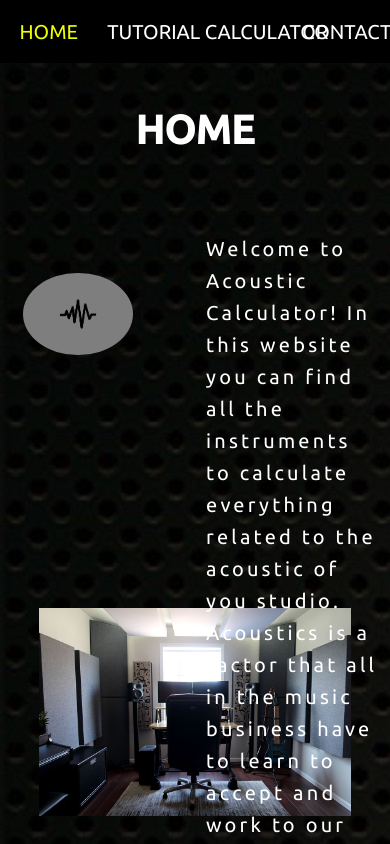
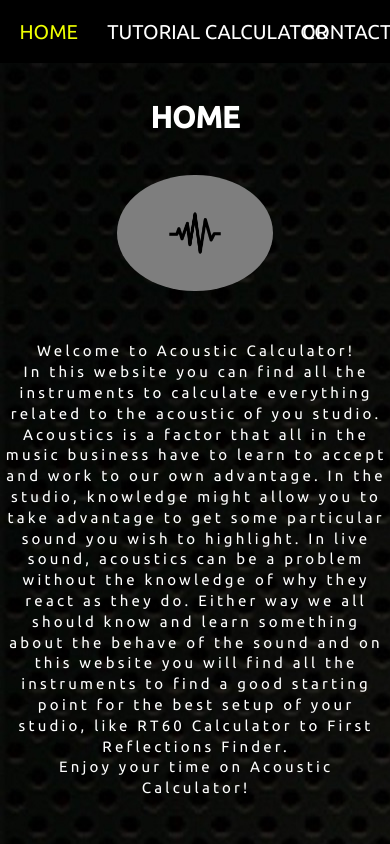
Before and after one commit to fabiolorenzi/acoustic-calculator, a React (Create React App) app: page / in a window 390 px wide. Shown: the top 844 px of the page. Built offline with nearby package versions, Linux system fonts and the light colour scheme.

Commit message:
implemented device compatibility to Home component

```diff
--- a/src/components/Home.jsx
+++ b/src/components/Home.jsx
@@ -14,13 +14,14 @@ function Home() {
                 </div>
                 <div id="homeText">
                     <p>
-                        Welcome to Acoustic Calculator! In this website you can find all the instruments to calculate everything
+                        Welcome to Acoustic Calculator!<br />In this website you can find all the instruments to calculate everything
                         related to the acoustic of you studio. Acoustics is a factor that all in the music business have to learn to
                         accept and work to our own advantage. In the studio, knowledge might allow you to take advantage to get some
                         particular sound you wish to highlight. In live sound, acoustics can be a problem without the knowledge of
                         why they react as they do. Either way we all should know and learn something about the behave of the sound
                         and on this website you will find all the instruments to find a good starting point for the best setup of
-                        your studio, like RT60 Calculator to First Reflections Finder. Enjoy your time on Acoustic Calculator.
+                        your studio, like RT60 Calculator to First Reflections Finder.<br />
+                        Enjoy your time on Acoustic Calculator!
                     </p>
                 </div>
                 <div id="homeImage">
--- a/src/components/Home.style.css
+++ b/src/components/Home.style.css
@@ -46,12 +46,13 @@
     line-height: 2rem;
     letter-spacing: 0.2rem;
     color: #ffffff;
+    margin-bottom: 500px;
 }
 
 #homeImage {
     display: block;
     width: 100%;
-    margin-top: 250px;
+    margin-top: 300px;
     padding-bottom: 120px;
 }
 
@@ -60,3 +61,81 @@
     width: 80%;
     margin: auto;
 }
+
+@media only screen and (max-width: 1250px) {
+    #homeImage {
+        margin-top: 500px;
+    }
+}
+
+@media only screen and (max-width: 1000px) {
+    #logoSide {
+        display: block;
+        width: 100%;
+        margin-bottom: 50px;
+    }
+
+    #logoSide img {
+        width: 40%;
+    }
+
+    #homeText {
+        display: block;
+        width: 100%;
+        text-align: center;
+    }
+
+    #homeText p {
+        width: 90%;
+    }
+
+    #homeImage {
+        margin-top: 700px;
+    }
+}
+
+@media only screen and (max-width: 600px) {
+    .home h1 {
+        margin-bottom: 0px;
+    }
+
+    #homeText {
+        margin-left: 5px;
+    }
+
+    #homeImage {
+        margin-top: 850px;
+    }
+}
+
+@media only screen and (max-width: 500px) {
+    #homeText p {
+        width: 98%;
+        line-height: 1.3rem;
+        font-size: 15px;
+    }
+
+    #homeImage {
+        margin-top: 500px;
+    }
+}
+
+@media only screen and (max-width: 470px) {
+    .home h1 {
+        font-size: 30px;
+    }
+
+    #homeImage {
+        margin-top: 600px;
+    }
+}
+
+@media only screen and (max-width: 375px) {
+    .home h1 {
+        font-size: 25px;
+    }
+
+    #homeImage {
+        margin-top: 750px;
+    }
+}
```
